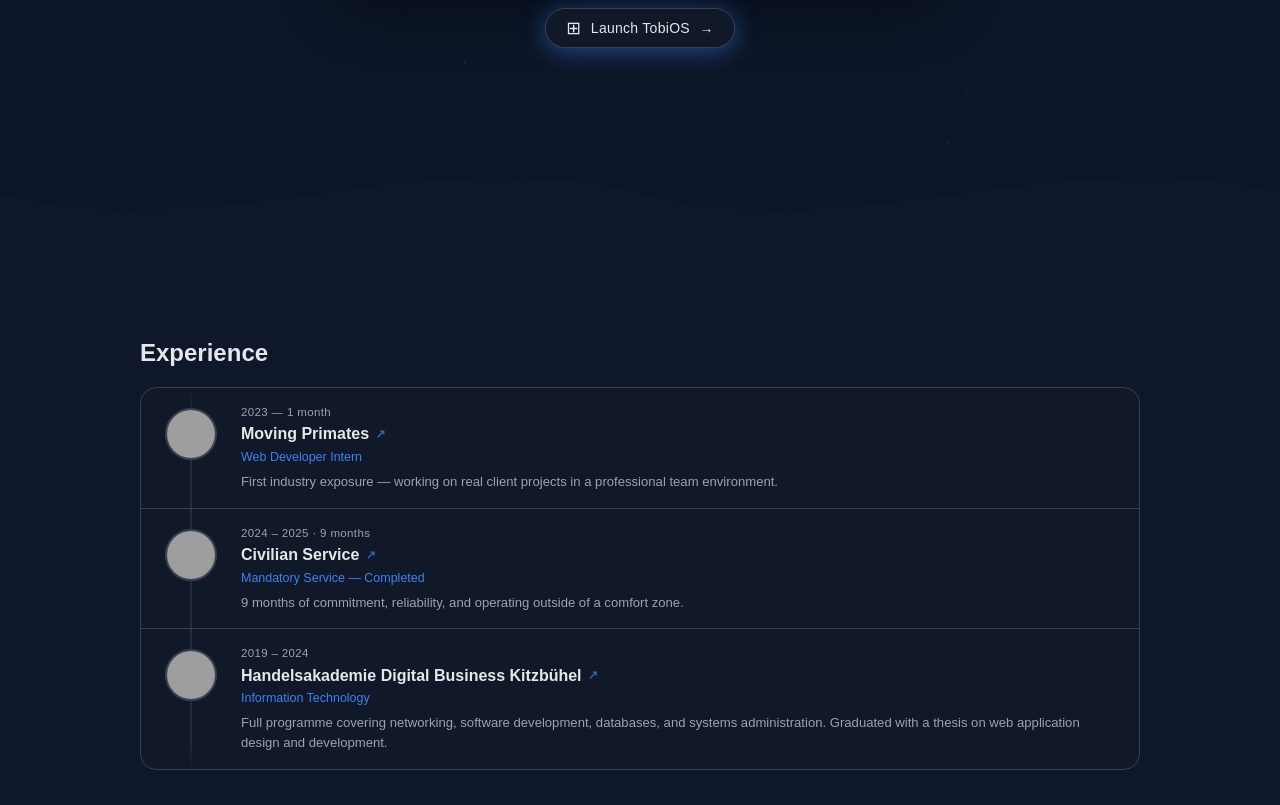
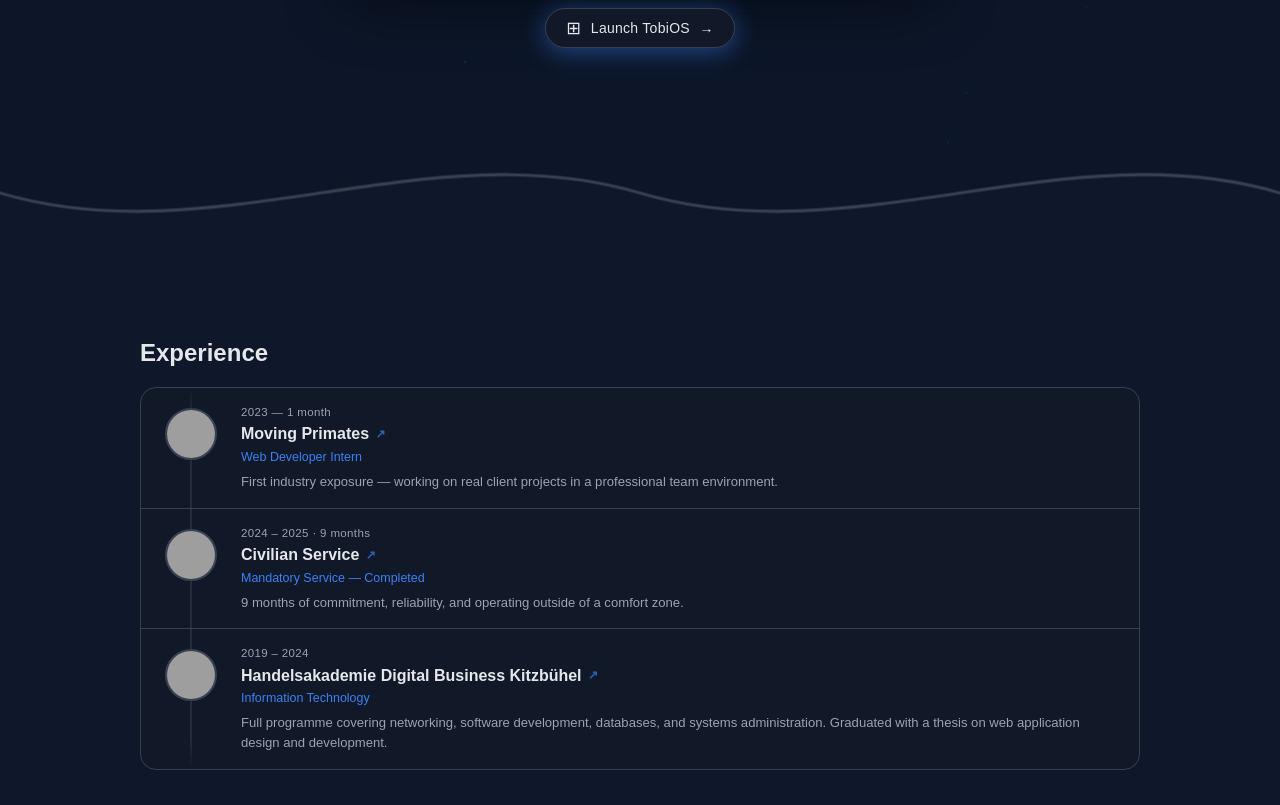
Before and after one commit to tobiashain/tobiashain.github.io, a React (Vite) app: page / in a window 1280 px wide. Shown: the part 1180-1985 px from the top of the page. Built offline with nearby package versions, Linux system fonts and the light colour scheme; grey boxes are pictures that could not be loaded.

Commit message:
chore: github action and TobiOS link

```diff
--- a/src/hero/Hero.tsx
+++ b/src/hero/Hero.tsx
@@ -115,7 +115,6 @@ export default function Hero() {
           rock-solid backends.
         </motion.p>
 
-        {/* Links — spring bounce entrance */}
         <motion.div
           className="links"
           initial={{ y: 20, opacity: 0 }}
@@ -169,7 +168,7 @@ export default function Hero() {
           </motion.p>
 
           <OsWindow />
-
+          <a href="https://tobiashain.github.io/TobiOS/" target="_blank">
             <motion.button
               className="teaser-cta"
               initial={{ opacity: 0, y: 16 }}
@@ -188,9 +187,9 @@ export default function Hero() {
               Launch TobiOS
               <span className="arrow">→</span>
             </motion.button>
+          </a>
         </div>
       </div>
-
       <div className="wave-divider" aria-hidden="true">
         <svg
           viewBox="0 0 1440 80"
@@ -199,7 +198,15 @@ export default function Hero() {
         >
           <path
             d="M0,40 C240,80 480,0 720,40 C960,80 1200,0 1440,40 L1440,80 L0,80 Z"
-            fill="var(--bg)" // ← match your next section's bg color
+            fill="var(--bg)"
+          />
+
+          <path
+            d="M0,40 C240,80 480,0 720,40 C960,80 1200,0 1440,40"
+            fill="none"
+            stroke="var(--border)"
+            stroke-width="2"
+            stroke-linecap="round"
           />
         </svg>
       </div>
--- a/src/hero/waveDivider.scss
+++ b/src/hero/waveDivider.scss
@@ -13,7 +13,7 @@
       transform: scaleY(1);
     }
     50% {
-      transform: scaleY(1.5);
+      transform: scaleY(2);
     }
   }
 
```
Lines whose indentation alone changed are shown as unchanged.
